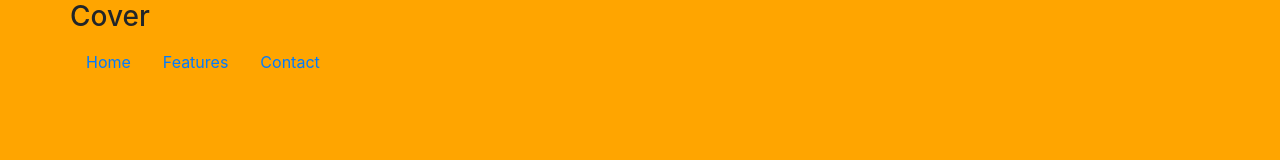
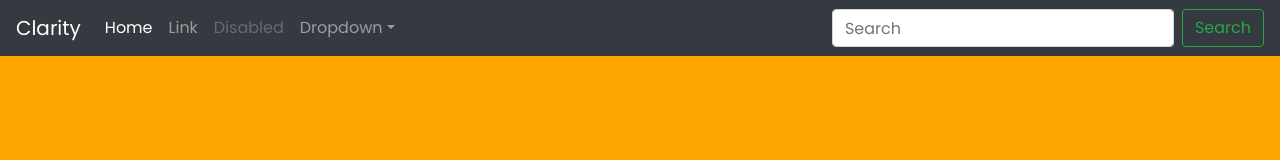
Before and after one commit to izuldigital/clarityv2, a website: page app/index.html in a window 1280 px wide. Drawn offline with nearby package versions, Linux system fonts and the light colour scheme; files that its build step writes are made by us from their sources.

Commit message:
add navbar
add navigation bar

```diff
--- a/app/index.html
+++ b/app/index.html
@@ -7,22 +7,38 @@
 </head>
 <body>
 
-  <nav class="navigation">
-    <div class="container">
-      <div class="row">
-      <header class="masthead mb-auto">
-        <div class="inner">
-          <h3 class="masthead-brand">Cover</h3>
-          <nav class="nav nav-masthead justify-content-center">
-            <a class="nav-link active" href="#">Home</a>
-            <a class="nav-link" href="#">Features</a>
-            <a class="nav-link" href="#">Contact</a>
-          </nav>
-        </div>
-      </header>
+    <nav class="navbar navbar-expand-md navbar-dark fixed-top bg-dark">
+      <a class="navbar-brand" href="#">Clarity</a>
+      <button class="navbar-toggler" type="button" data-toggle="collapse" data-target="#navbarsExampleDefault" aria-controls="navbarsExampleDefault" aria-expanded="false" aria-label="Toggle navigation">
+        <span class="navbar-toggler-icon"></span>
+      </button>
+
+      <div class="collapse navbar-collapse" id="navbarsExampleDefault">
+        <ul class="navbar-nav mr-auto">
+          <li class="nav-item active">
+            <a class="nav-link" href="#">Home <span class="sr-only">(current)</span></a>
+          </li>
+          <li class="nav-item">
+            <a class="nav-link" href="#">Link</a>
+          </li>
+          <li class="nav-item">
+            <a class="nav-link disabled" href="#">Disabled</a>
+          </li>
+          <li class="nav-item dropdown">
+            <a class="nav-link dropdown-toggle" href="http://example.com" id="dropdown01" data-toggle="dropdown" aria-haspopup="true" aria-expanded="false">Dropdown</a>
+            <div class="dropdown-menu" aria-labelledby="dropdown01">
+              <a class="dropdown-item" href="#">Action</a>
+              <a class="dropdown-item" href="#">Another action</a>
+              <a class="dropdown-item" href="#">Something else here</a>
+            </div>
+          </li>
+        </ul>
+        <form class="form-inline my-2 my-lg-0">
+          <input class="form-control mr-sm-2" type="text" placeholder="Search" aria-label="Search">
+          <button class="btn btn-outline-success my-2 my-sm-0" type="submit">Search</button>
+        </form>
       </div>
-    </div>
-  </nav>
+    </nav>
 
 </body>
 </html>
--- a/app/scss/style.scss
+++ b/app/scss/style.scss
@@ -3,6 +3,6 @@
   Template Author: Izul
   Version: 1.0.0
 */
-
+@import url('https://fonts.googleapis.com/css?family=Poppins:400,400i,700,700i');
 @import "../../node_modules/bootstrap/scss/bootstrap.scss";
 @import "utils/base";
--- a/app/scss/utils/_base.scss
+++ b/app/scss/utils/_base.scss
@@ -1,3 +1,6 @@
+*{
+	font-family: 'Poppins', sans-serif;
+}
 body{
 	background: orange;
 }
```
Also changed, not shown: gulpfile.js (+3 -4 lines), dist/css/style.css, dist/index.html, dist/indexx.html (added).
